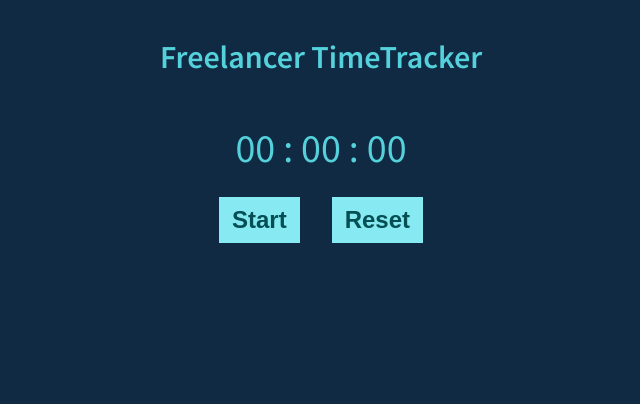
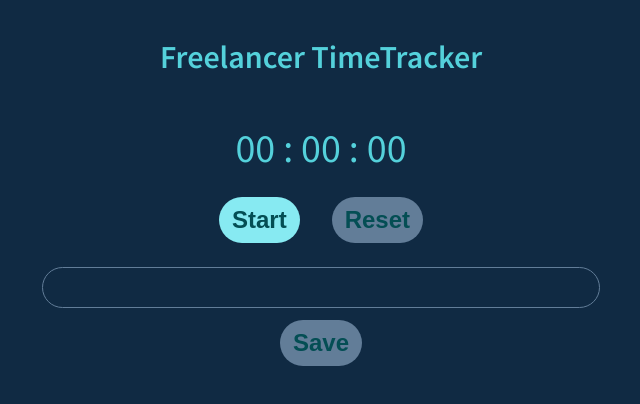
Before and after one commit to koszonetdoktor/pento-timer-challenge, a React (Create React App) app: page / in a window 1280 px wide. Shown: the top 404 px of the page, without its empty margins (319-959 px from the left). Built offline with nearby package versions, Linux system fonts and the light colour scheme.

Commit message:
TimeMEasure component

```diff
--- a/src/App.tsx
+++ b/src/App.tsx
@@ -1,6 +1,6 @@
 /** @jsxImportSource @emotion/react */
 import { css, Global } from "@emotion/react"
-import Timer from "./components/Timer"
+import TimeMeasure from "./components/TimeMeasure"
 import { colors, sizes } from "./styles"
 
 function App() {
@@ -8,7 +8,7 @@ function App() {
         <div css={styles.root}>
             <Global styles={styles.body} />
             <h1>Freelancer TimeTracker</h1>
-            <Timer />
+            <TimeMeasure onRecord={(name, time) => console.log(name, time)} />
         </div>
     )
 }
--- a/src/components/Button.tsx
+++ b/src/components/Button.tsx
@@ -37,6 +37,7 @@ const styles = {
         font-weight: 600;
         transition: all 0.2s ease;
         transition-property: color, background-color;
+        border-radius: 2rem;
         &:focus {
             outline: none;
         }
--- /dev/null
+++ b/src/components/Input.tsx
@@ -0,0 +1,43 @@
+/** @jsxImportSource @emotion/react */
+
+import { css } from "@emotion/react"
+import { ChangeEvent } from "react"
+import { colors, sizes } from "../styles"
+
+type Props = {
+    value: string
+    onChange: (e: ChangeEvent<HTMLInputElement>) => void
+    disabled?: boolean
+    className?: string
+}
+
+export default function Input({ value, className, disabled, onChange }: Props) {
+    return (
+        <input
+            value={value}
+            onChange={onChange}
+            css={disabled ? [styles.root, styles.disabled] : styles.root}
+            disabled={disabled}
+            className={className}
+        />
+    )
+}
+
+const styles = {
+    root: css`
+        border: 1px solid ${colors.primary.light};
+        background: ${colors.gray.dark};
+        border-radius: 2rem;
+        color: ${colors.primary.light};
+        font-size: ${sizes.font.m};
+        outline: none;
+        text-indent: ${sizes.space.xs};
+        padding: ${sizes.space.xs};
+    `,
+    disabled: css`
+        border-color: ${colors.gray.main};
+        &:hover {
+            cursor: default;
+        }
+    `,
+}
--- /dev/null
+++ b/src/components/Saver.tsx
@@ -0,0 +1,48 @@
+/** @jsxImportSource @emotion/react */
+
+import { css } from "@emotion/react"
+import { useState } from "react"
+import { sizes } from "../styles"
+import Button from "./Button"
+import Input from "./Input"
+
+type Props = {
+    disabled: boolean
+    onSaved: (name: string) => void
+}
+
+export default function Saver({ disabled, onSaved }: Props) {
+    const [name, setName] = useState("")
+
+    const handleSaveClick = () => {
+        onSaved(name)
+        setName("")
+    }
+
+    return (
+        <div css={styles.root}>
+            <Input
+                value={name}
+                disabled={disabled}
+                onChange={(e) => setName(e.target.value)}
+                css={styles.input}
+            />
+            <Button disabled={disabled} onClick={handleSaveClick}>
+                Save
+            </Button>
+        </div>
+    )
+}
+
+const styles = {
+    root: css`
+        display: flex;
+        flex-direction: column;
+        align-items: center;
+        padding: ${sizes.space.l} 0;
+    `,
+    input: css`
+        width: 90%;
+        margin-bottom: ${sizes.space.s};
+    `,
+}
--- /dev/null
+++ b/src/components/TimeMeasure.tsx
@@ -0,0 +1,25 @@
+import React, { Fragment, useState } from "react"
+import Timer from "./Timer"
+import Saver from "./Saver"
+
+type Props = {
+    onRecord: (name: string, time: number) => void
+}
+
+export default function TimeMeasure({ onRecord }: Props) {
+    const [measuredTime, setMeasuredTime] = useState<number>(0)
+
+    const handleSave = (name: string) => {
+        onRecord(name, measuredTime)
+    }
+
+    return (
+        <Fragment>
+            <Timer
+                value={measuredTime}
+                onChange={(value: number) => setMeasuredTime(value)}
+            />
+            <Saver disabled={measuredTime === 0} onSaved={handleSave} />
+        </Fragment>
+    )
+}
--- a/src/components/Timer.tsx
+++ b/src/components/Timer.tsx
@@ -3,11 +3,16 @@
 import { css } from "@emotion/react"
 import { useEffect, useState } from "react"
 import { sizes } from "../styles"
-import { addLeadingZero } from "../utils"
+import { formatTime } from "../utils"
 import Button from "./Button"
 
-export default function Timer() {
-    const [time, setTime] = useState<number>(0)
+type Props = {
+    value: number
+    onChange: (value: number) => void
+}
+
+export default function Timer({ value, onChange }: Props) {
+    const [time, setTime] = useState(0)
     const [counter, setCounter] = useState<NodeJS.Timeout | null>(null)
 
     useEffect(
@@ -24,6 +29,7 @@ export default function Timer() {
         if (counter !== null) {
             clearInterval(counter)
             setCounter(null)
+            onChange(time)
         } else {
             const ref = setInterval(() => {
                 setTime((currentTime) => currentTime + 1)
@@ -34,24 +40,19 @@ export default function Timer() {
 
     const handleReset = () => {
         setTime(0)
+        onChange(0)
     }
-
-    const hour = Math.floor(time / 60 / 60)
-    const min = Math.floor(time / 60) - 60 * hour
-    const sec = time - min * 60 - hour * 60 * 60
 
     return (
         <div css={styles.root}>
-            <div css={styles.timing}>{`${addLeadingZero(
-                hour
-            )} : ${addLeadingZero(min)} : ${addLeadingZero(sec)}`}</div>
+            <div css={styles.timing}>{formatTime(time)}</div>
             <div css={styles.actionsContainer}>
                 <Button onClick={handleStartStop} css={styles.button}>
                     {counter ? "Stop" : "Start"}
                 </Button>
                 <Button
                     onClick={handleReset}
-                    disabled={time !== 0 && counter !== null}
+                    disabled={value === 0 || counter !== null}
                     css={styles.button}
                 >
                     Reset
--- a/src/utils.ts
+++ b/src/utils.ts
@@ -1,4 +1,14 @@
-export const addLeadingZero = (num: number): string => {
+export const formatTime = (time: number): string => {
+    const hour = Math.floor(time / 60 / 60)
+    const min = Math.floor(time / 60) - 60 * hour
+    const sec = time - min * 60 - hour * 60 * 60
+
+    return `${addLeadingZero(hour)} : ${addLeadingZero(min)} : ${addLeadingZero(
+        sec
+    )}`
+}
+
+const addLeadingZero = (num: number): string => {
     if (num < 10) {
         return "0" + num
     } else {
```
Also changed, not shown: 1 other file (tests, documents, lock files or other folders).
